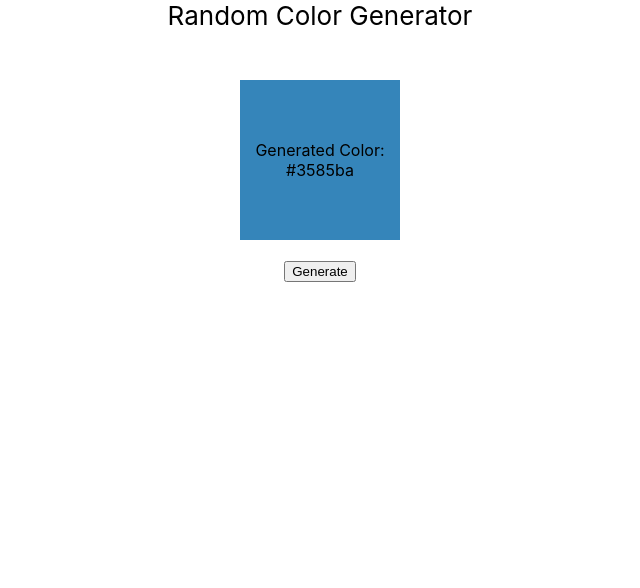
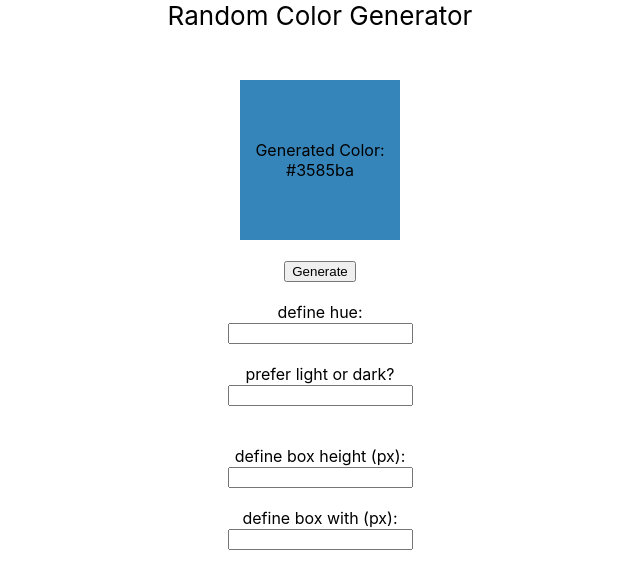
Before and after one commit to janaabf/pjct-react-1-random-color-generator, a React (Create React App) app: page / in a window 1280 px wide. Shown: the top 588 px of the page, without its empty margins (320-960 px from the left). Built offline with nearby package versions, Linux system fonts and the light colour scheme.

Commit message:
Add input boxes

```diff
--- a/src/ColorBox.js
+++ b/src/ColorBox.js
@@ -1,11 +1,18 @@
+// colored box with button to generate random colors
+
 import randomColor from 'randomcolor';
 import { useState } from 'react';
 
 export default function ColorBox() {
   const [color, setColor] = useState(randomColor());
+  const [hue, setHue] = useState('');
+  const [lum, setLum] = useState('');
+  const [height, setHeight] = useState('');
+  const [width, setWidth] = useState('');
   return (
     <>
       <div
+        className="box-style"
         style={{
           display: 'flex',
           justifyContent: 'center',
@@ -15,20 +22,70 @@ export default function ColorBox() {
       >
         <div
           style={{
-            height: '20vh',
-            width: '20vh',
+            height: height ? height + 'px' : '20vh',
+            width: width ? width + 'px' : '20vh',
             display: 'flex',
             justifyContent: 'center',
             alignItems: 'center',
             textAlign: 'center',
-            backgroundColor: color,
+            backgroundColor:
+              hue || lum ? randomColor({ hue: hue, luminosity: lum }) : color,
+            transition: '1.5s',
           }}
         >
           Generated Color: {color}
         </div>
       </div>
+
       <br />
       <button onClick={() => setColor(randomColor())}>Generate</button>
+
+      <br />
+      <br />
+
+      <div className="input">
+        <div>define hue: </div>
+
+        <input
+          value={hue}
+          onChange={(event) => {
+            setHue(event.currentTarget.value);
+          }}
+        />
+
+        <br />
+        <br />
+        <div>prefer light or dark?</div>
+
+        <input
+          value={lum}
+          onChange={(event) => {
+            setLum(event.currentTarget.value);
+          }}
+        />
+      </div>
+
+      <div className="input">
+        <br />
+        <br />
+        <div>define box height (px):</div>
+        <input
+          value={height}
+          onChange={(event) => {
+            setHeight(event.currentTarget.value);
+          }}
+        />
+
+        <br />
+        <br />
+        <div>define box with (px):</div>
+        <input
+          value={width}
+          onChange={(event) => {
+            setWidth(event.currentTarget.value);
+          }}
+        />
+      </div>
     </>
   );
 }
```
Also changed, not shown: src/App.css (+9 -0 lines).
